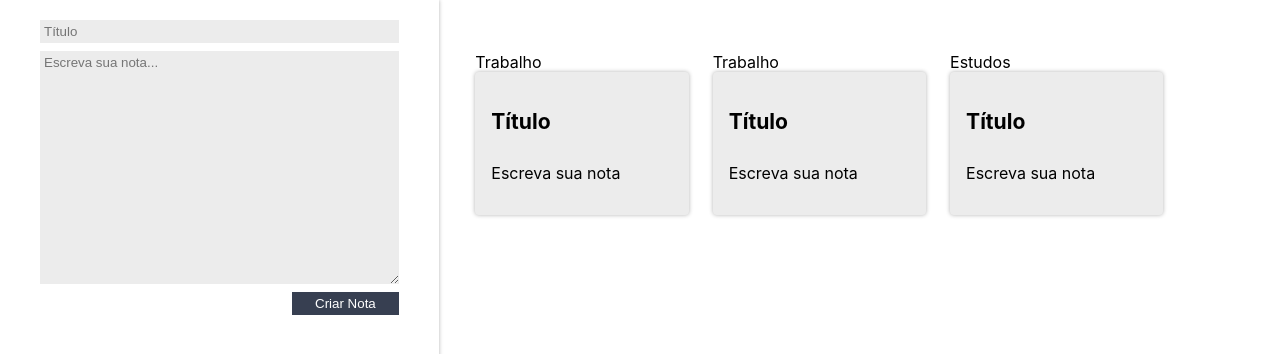
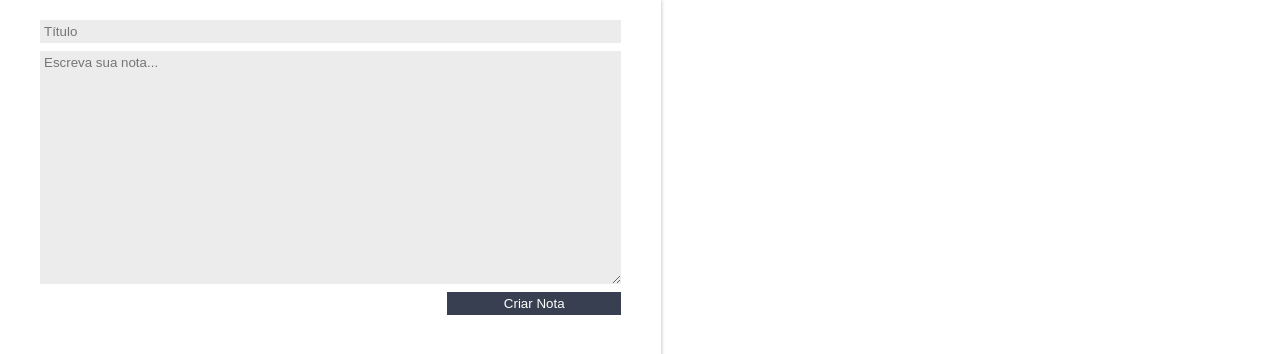
Before and after one commit to mateus-azevedo/learning-react-js, a React (Create React App) app in the folder react_como_funciona/: page / in a window 1280 px wide. Shown: the top 354 px of the page. Built offline with nearby package versions, Linux system fonts and the light colour scheme.

Commit message:
mais propriedades

```diff
--- a/react_como_funciona/src/App.jsx
+++ b/react_como_funciona/src/App.jsx
@@ -5,15 +5,22 @@ import "./assets/App.css";
 import "./assets/index.css";
 
 export default class App extends Component {
+  constructor() {
+    super();
+    this.notas = [];
+  }
+
   createNote(titulo, texto) {
-    console.log(`uma nova nota foi criada ${titulo} ${texto}`);
+    const newNote = { titulo, texto };
+    this.notas.push(newNote);
+    console.log(this.notas.length);
   }
 
   render() {
     return (
       <section className="conteudo">
-        <FormularioCadastro createNote={this.createNote} />
-        <ListaDeNotas />
+        <FormularioCadastro createNote={this.createNote.bind(this)} />
+        <ListaDeNotas notas={this.notas} />
       </section>
     );
   }
--- a/react_como_funciona/src/components/ListaDeNotas/ListaDeNotas.jsx
+++ b/react_como_funciona/src/components/ListaDeNotas/ListaDeNotas.jsx
@@ -6,10 +6,9 @@ export default class ListaDeNotas extends Component {
   render() {
     return (
       <ul className="lista-notas">
-        {Array.of("Trabalho", "Trabalho", "Estudos").map((categoria, index) => {
+        {this.props.notas.map((nota, index) => {
           return (
             <li className="lista-notas_item" key={index}>
-              <div>{categoria}</div>
               <CardNota />
             </li>
           );
```
